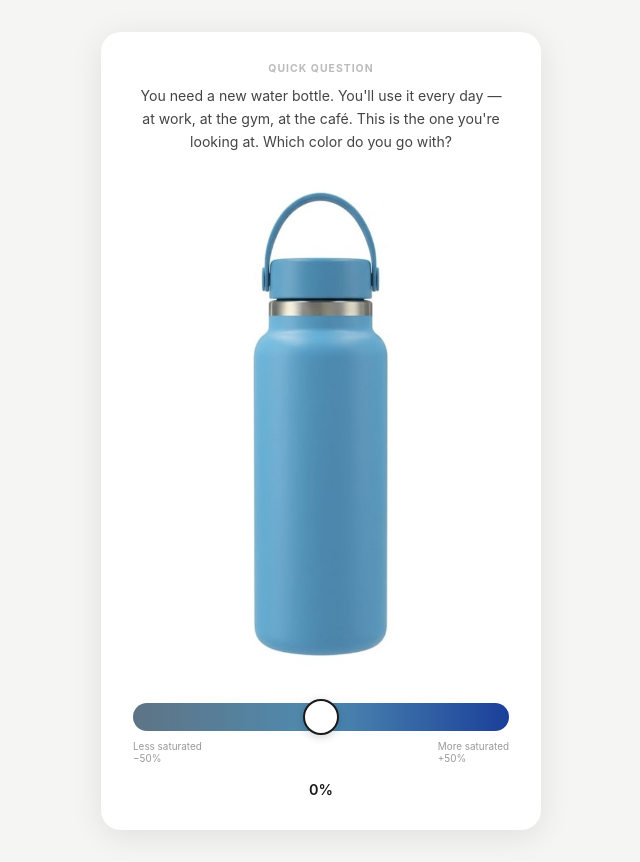
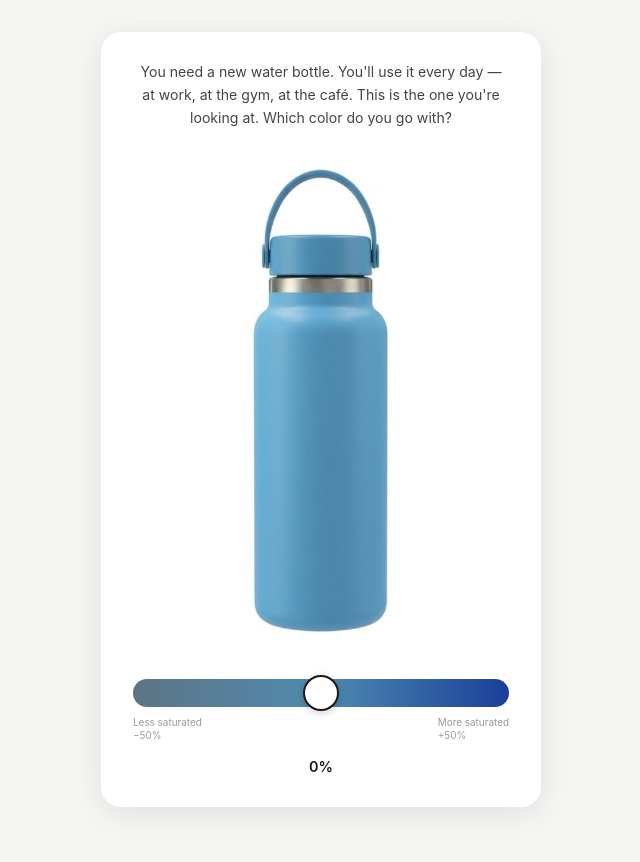
Before and after one commit to yyou-lab/waterbottlesaturation, a plain HTML site: page index.html in a window 1280 px wide. Shown: the whole page, without its empty margins (319-959 px from the left). After the commit the page ends 839 px from the top, so only its background shows below. Drawn offline with Linux system fonts and the light colour scheme.

Commit message:
Update index.html

```diff
--- a/index.html
+++ b/index.html
@@ -139,7 +139,6 @@
 <div class="card">
 
   <div class="description">
-    <strong>Quick question</strong>
     You need a new water bottle. You'll use it every day — at work, at the gym, at the café. This is the one you're looking at. Which color do you go with?
   </div>
 
```
